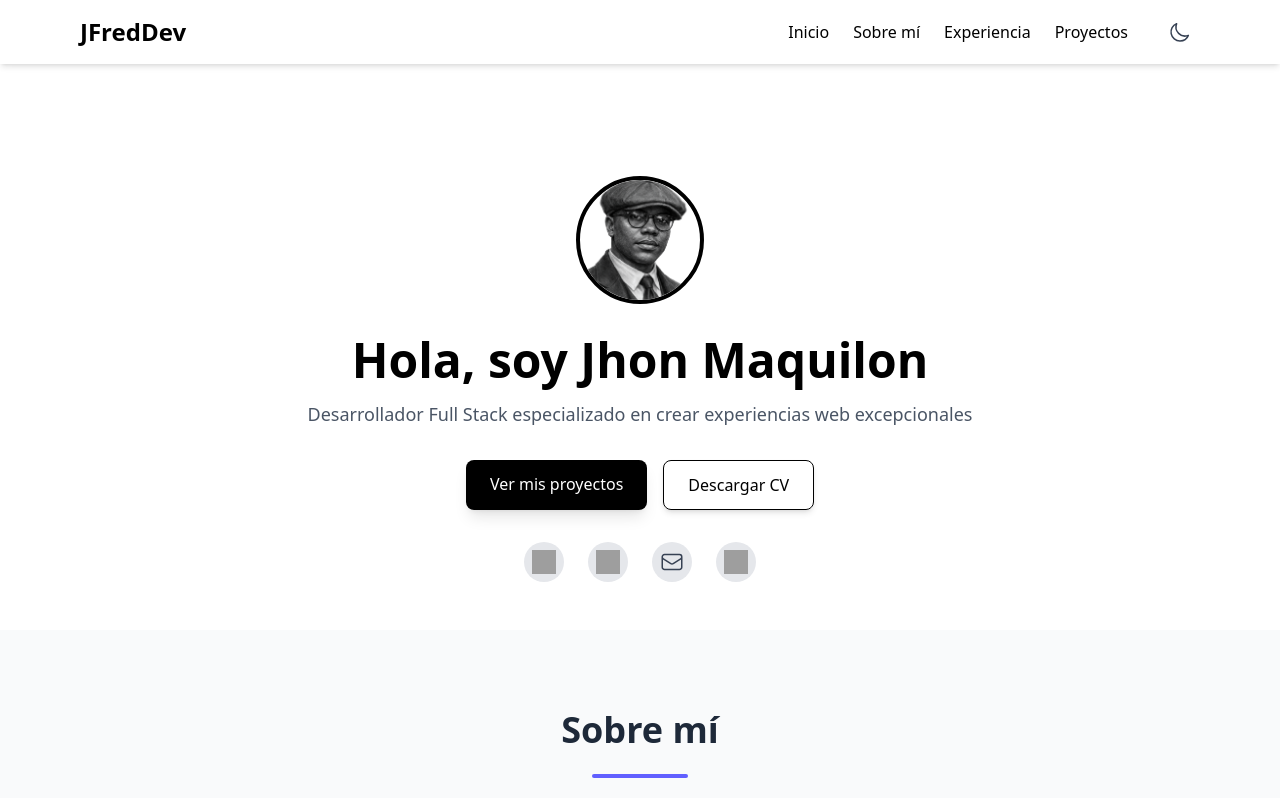
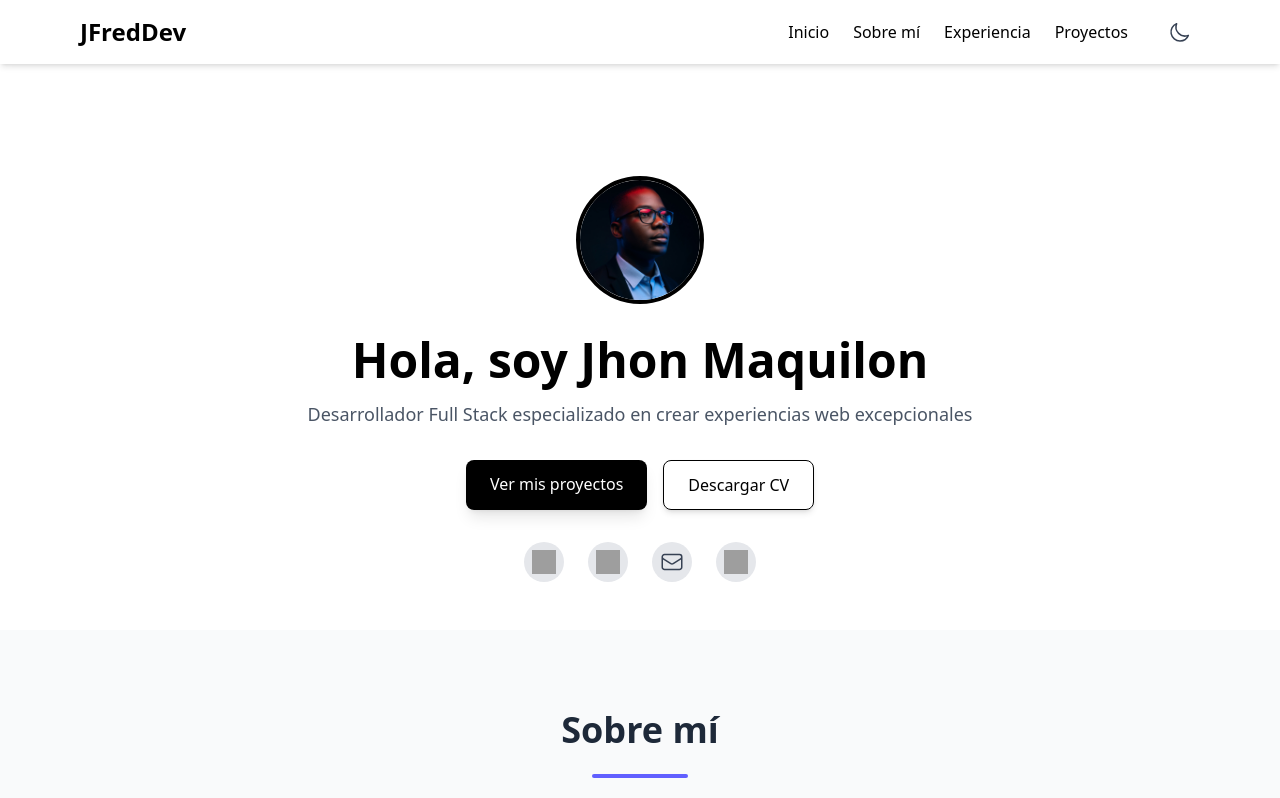
Before and after one commit to JFredMC/portfolio, an Angular app: page / in a window 1280 px wide. Shown: the top 798 px of the page. Built offline with nearby package versions, Linux system fonts and the light colour scheme; grey boxes are pictures that could not be loaded.

Commit message:
update avatar

```diff
--- a/src/app/features/home/home.html
+++ b/src/app/features/home/home.html
@@ -7,7 +7,7 @@
     <!-- Avatar con borde negro -->
     <div class="w-32 h-32 mb-8 rounded-full border-4 border-black dark:border-white overflow-hidden transition-colors duration-500">
       <img
-        src="images/avatar.png"
+        src="images/avatar.jpg"
         alt="Foto de perfil"
         class="w-full h-full object-cover"
       />
```
Also changed, not shown: public/images/avatar.jpg (added).
